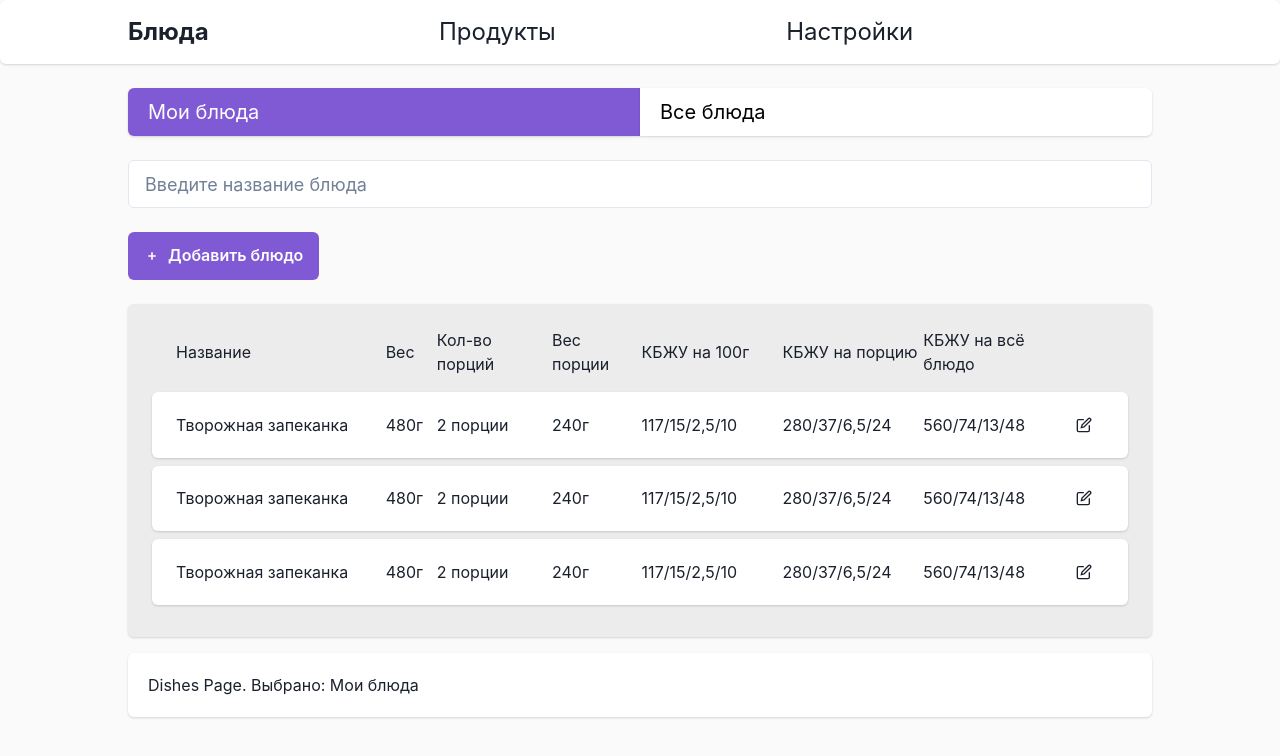
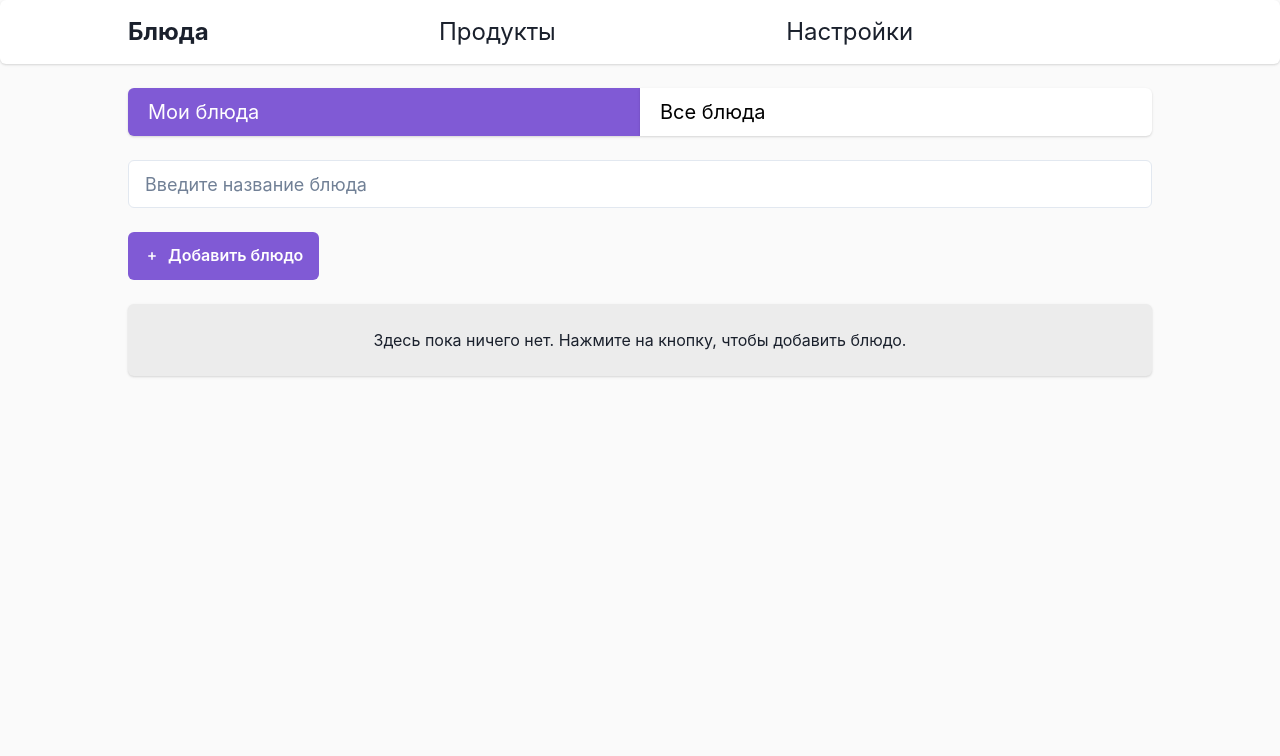
Before and after one commit to kmwk10/dish-analyzer, a React (Create React App) app in the folder frontend/: page /dishes in a window 1280 px wide. Shown: the top 756 px of the page. Built offline with nearby package versions, Linux system fonts and the light colour scheme.

Commit message:
feat(frontend): toggle between myDishes and allDishes with empty state

```diff
--- a/frontend/src/pages/DishesPage.jsx
+++ b/frontend/src/pages/DishesPage.jsx
@@ -17,8 +17,10 @@ export default function DishesPage() {
     "nutrition_per_serving": "280/37/6,5/24",
     "nutrition_total": "560/74/13/48"
   }
-  const dishes = [dish, dish, dish]
 
+  const myDishes = []
+  const allDishes = [dish]
+  const currentDishes = (selected === "Мои блюда") ? myDishes : allDishes
 
   return (
     <Box margin="2vh 10vw">
@@ -27,12 +29,13 @@ export default function DishesPage() {
       <Button size="md" leftIcon={<SmallAddIcon/>} height="3rem" colorScheme="purple" marginBottom="3vh">
         Добавить блюдо
       </Button>
-      <DishesList dishes={dishes}/>
-      <Card marginTop="1rem">
-        <CardBody>
-          Dishes Page. Выбрано: {selected}
-        </CardBody>
-      </Card>
+      {currentDishes.length > 0 ? (
+        <DishesList dishes={currentDishes} />
+      ) : (
+        <Card backgroundColor="#ECECEC" padding="3vh" textAlign="center">
+          Здесь пока ничего нет. Нажмите на кнопку, чтобы добавить блюдо.
+        </Card>
+      )}
     </Box>
   );
 }
```
